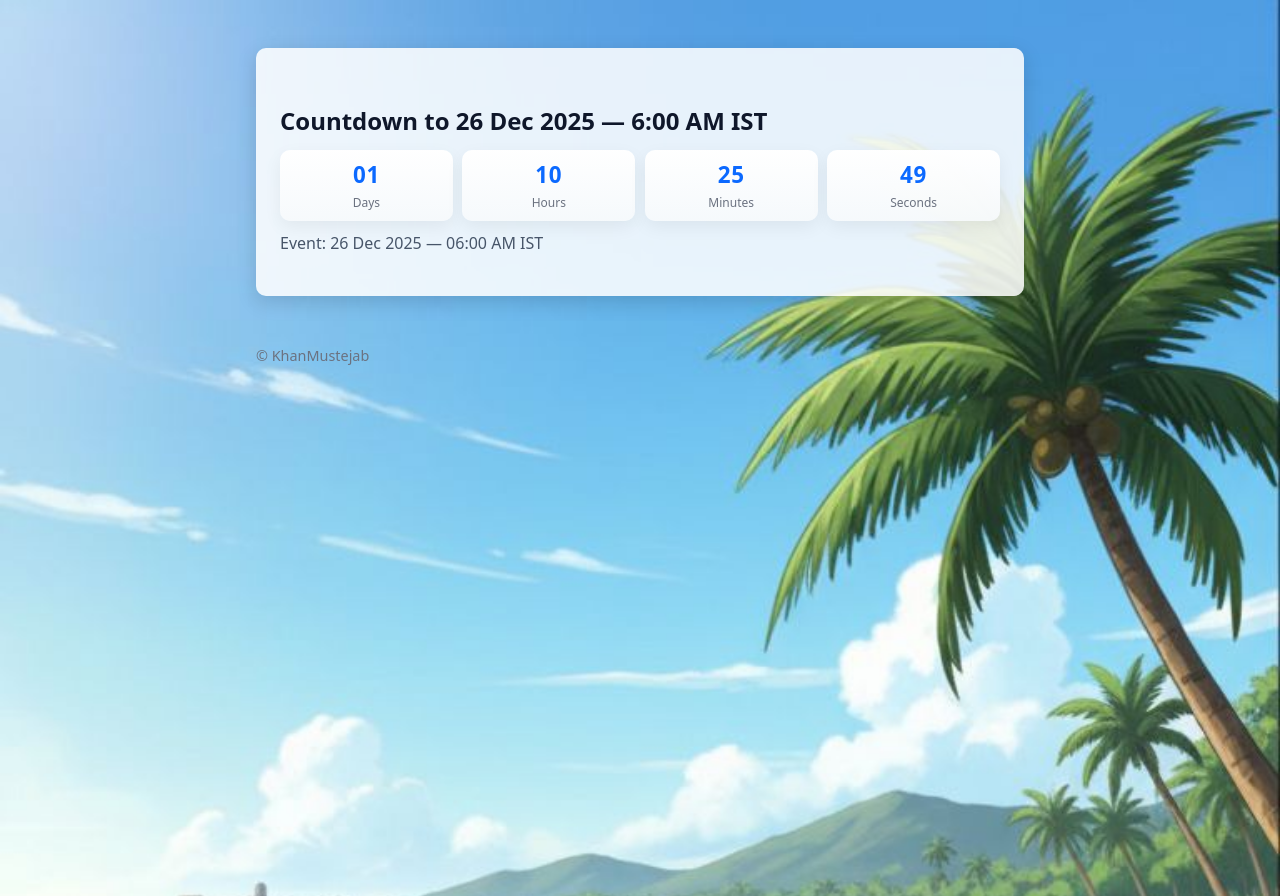
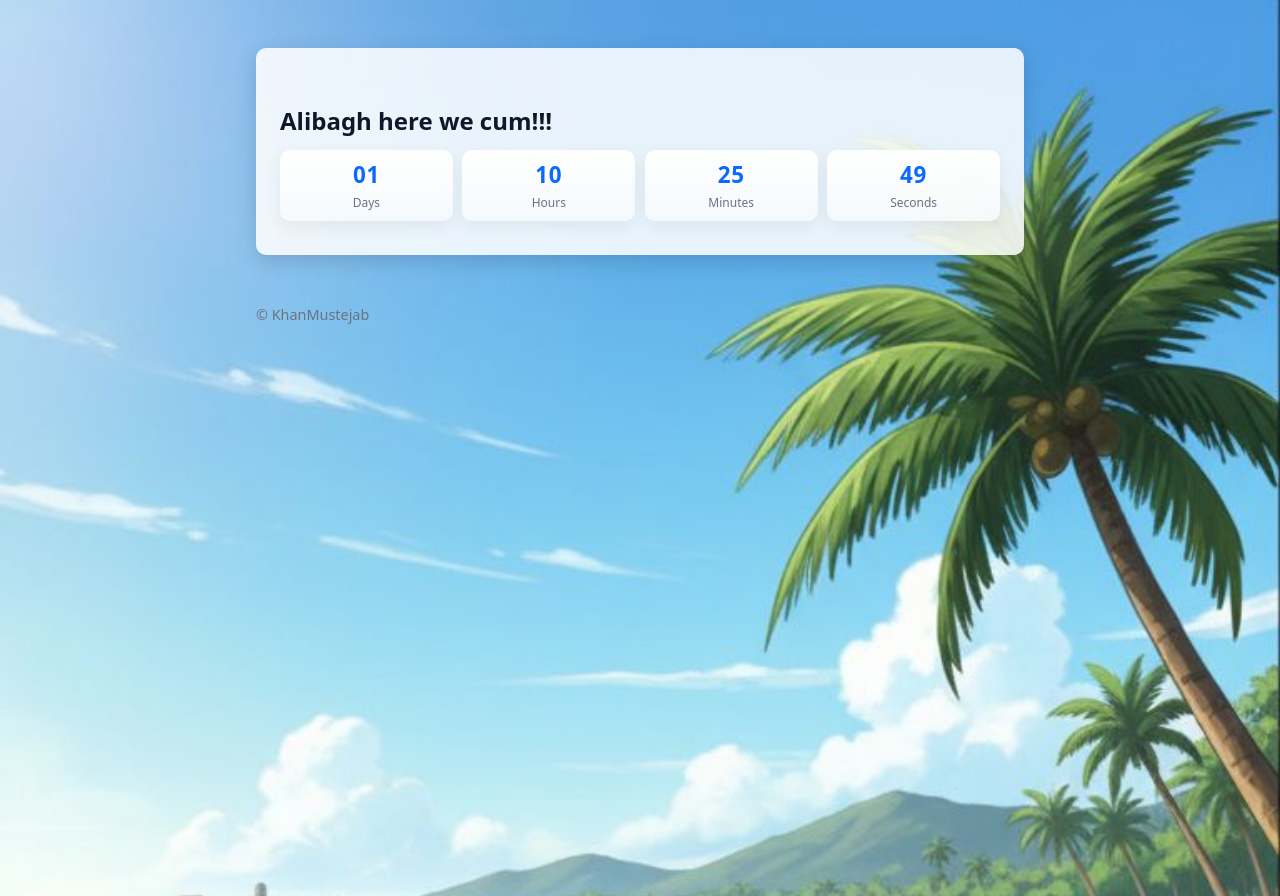
Before and after one commit to KhanMustejab/Host_t, a plain HTML site: page index.html in a window 1280 px wide. Drawn offline with Linux system fonts and the light colour scheme.

Commit message:
Update index.html

```diff
--- a/index.html
+++ b/index.html
@@ -10,7 +10,7 @@
   <main>
     <section class="demo">
       <div class="timer">
-        <h2>Countdown to 26 Dec 2025 — 6:00 AM IST</h2>
+        <h2>Alibagh here we cum!!!</h2>
 
         <div id="countdown" class="countdown">
           <div class="unit">
@@ -31,7 +31,6 @@
           </div>
         </div>
 
-        <p class="note">Event: 26 Dec 2025 — 06:00 AM IST</p>
       </div>
     </section>
 
```
